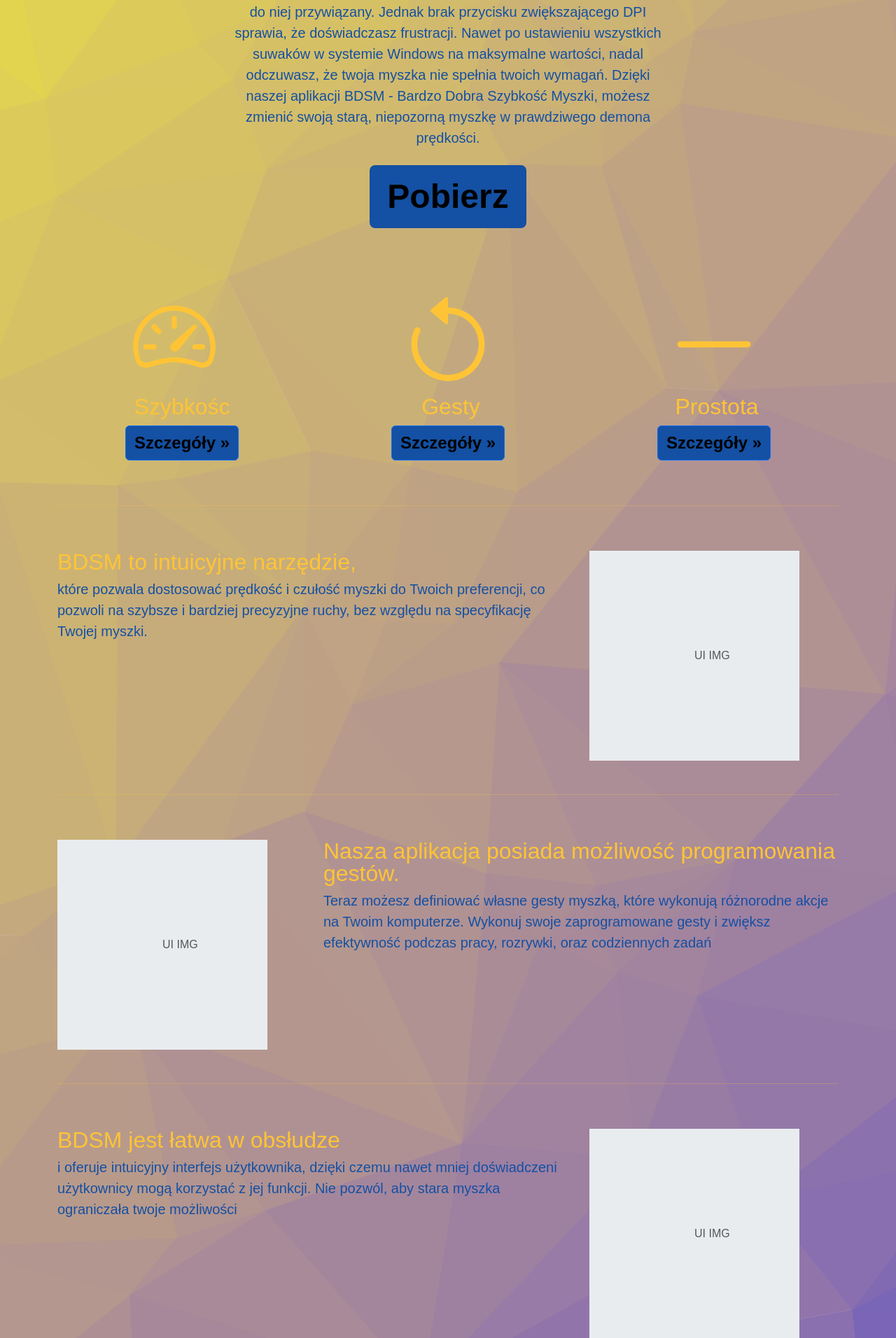
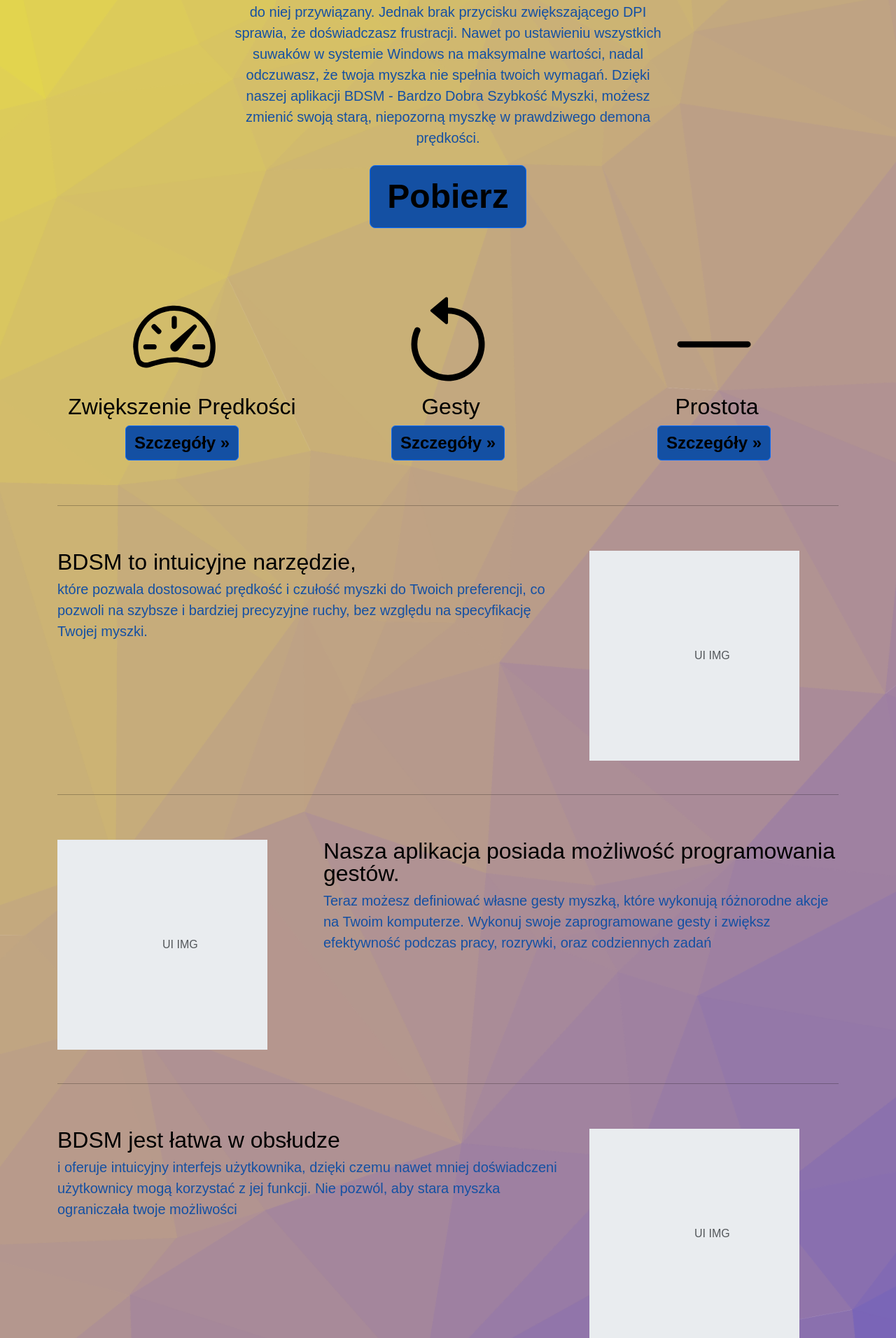
Before and after one commit to AroOsw/mouse_web_page, a Flask app: page / in a window 1280 px wide. Shown: the part 592-2504 px from the top of the page at 70% size. Run offline with Flask 3, Linux system fonts and the light colour scheme; some web fonts are replaced.

Commit message:
change color

```diff
--- a/main.py
+++ b/main.py
@@ -11,7 +11,8 @@ def index():
 
 @app.route('/download')
 def download():
-    return send_from_directory('static', 'files/test.pdf', as_attachment=True)
+    return redirect("https://www.youtube.com/watch?v=dQw4w9WgXcQ&ab_channel=RickAstley")
+    #return send_from_directory('static', 'files/test.pdf', as_attachment=True)
 
 
 if __name__ == "__main__":
--- a/static/assets/css/styles.css
+++ b/static/assets/css/styles.css
@@ -3,7 +3,7 @@ body {
     font-family: 'Gagalin', sans-serif;
     background-image: url("/static/assets/img/triangles.png");
     background-size: cover;
-    color: #FFC436;
+    color: black;
 
 
 }
--- a/templates/index.html
+++ b/templates/index.html
@@ -25,7 +25,7 @@
     <div class="col-lg-6 mx-auto">
       <p class="lead mb-4">Masz starą myszkę, którą nadal używasz i z jakiegoś powodu jesteś do niej przywiązany. Jednak brak przycisku zwiększającego DPI sprawia, że doświadczasz frustracji. Nawet po ustawieniu wszystkich suwaków w systemie Windows na maksymalne wartości, nadal odczuwasz, że twoja myszka nie spełnia twoich wymagań. Dzięki naszej aplikacji BDSM - Bardzo Dobra Szybkość Myszki, możesz zmienić swoją starą, niepozorną myszkę w prawdziwego demona prędkości.</p>
       <div class="d-grid gap-2 d-sm-flex justify-content-sm-center">
-          <a href="{{ url_for('download') }}" type="button" id="download-btn" class="btn primary btn-lg px-4 gap-3">Pobierz</a>
+          <a href="{{ url_for('download') }}" type="button" id="download-btn" class="btn btn-primary btn-lg px-4 gap-3">Pobierz</a>
 
       </div>
     </div>
@@ -42,7 +42,7 @@
         <path d="M8 4a.5.5 0 0 1 .5.5V6a.5.5 0 0 1-1 0V4.5A.5.5 0 0 1 8 4M3.732 5.732a.5.5 0 0 1 .707 0l.915.914a.5.5 0 1 1-.708.708l-.914-.915a.5.5 0 0 1 0-.707M2 10a.5.5 0 0 1 .5-.5h1.586a.5.5 0 0 1 0 1H2.5A.5.5 0 0 1 2 10m9.5 0a.5.5 0 0 1 .5-.5h1.5a.5.5 0 0 1 0 1H12a.5.5 0 0 1-.5-.5m.754-4.246a.39.39 0 0 0-.527-.02L7.547 9.31a.91.91 0 1 0 1.302 1.258l3.434-4.297a.39.39 0 0 0-.029-.518z"/>
         <path fill-rule="evenodd" d="M0 10a8 8 0 1 1 15.547 2.661c-.442 1.253-1.845 1.602-2.932 1.25C11.309 13.488 9.475 13 8 13c-1.474 0-3.31.488-4.615.911-1.087.352-2.49.003-2.932-1.25A8 8 0 0 1 0 10m8-7a7 7 0 0 0-6.603 9.329c.203.575.923.876 1.68.63C4.397 12.533 6.358 12 8 12s3.604.532 4.923.96c.757.245 1.477-.056 1.68-.631A7 7 0 0 0 8 3"/>
         </svg>
-        <h2 class="fw-normal">Szybkośc</h2>
+        <h2 class="fw-normal">Zwiększenie Prędkości</h2>
 <!--        <p>Zwiększ prędkośc myszki ponad podstawowe ustawienia systemu.</p>-->
         <p><a class="btn btn-primary" href="#scrollspyFirst">Szczegóły »</a></p>
           </div>
```
